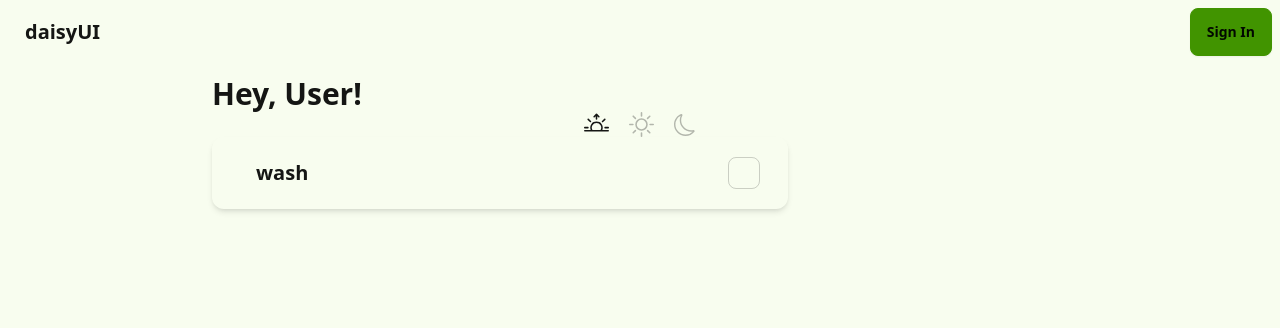
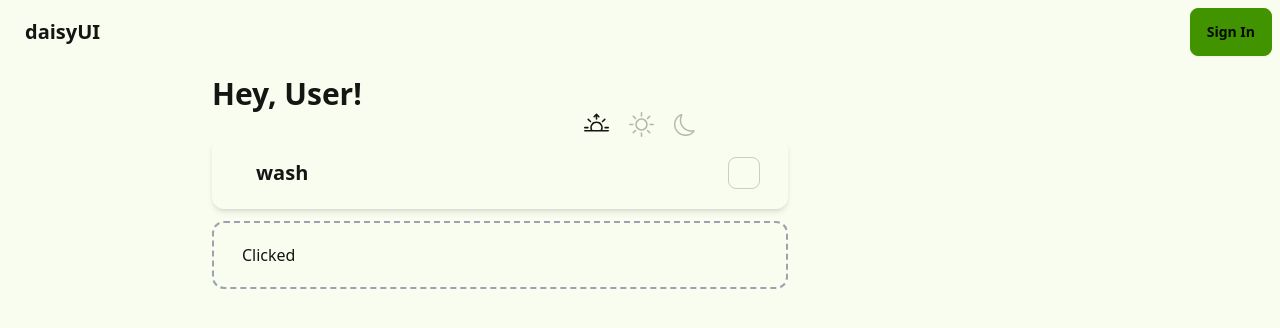
Before and after one commit to paulbgtr/trackhab, a React (Vite) app in the folder frontend/: page /dashboard in a window 1280 px wide. Shown: the top 328 px of the page. Built offline with nearby package versions, Linux system fonts and the light colour scheme.

Commit message:
feat: add NewHabit to HabitList

```diff
--- a/frontend/src/components/routesComponents/dashboard/HabitList.jsx
+++ b/frontend/src/components/routesComponents/dashboard/HabitList.jsx
@@ -1,10 +1,12 @@
 import { Habit } from "./Habit";
+import { NewHabit } from "./NewHabit";
 
 export const HabitList = ({ dayTime }) => {
   return (
     <div className="max-w-xl">
-      <div className="grid">
+      <div className="grid gap-3">
         <Habit title="wash" />
+        <NewHabit />
       </div>
     </div>
   );
```
